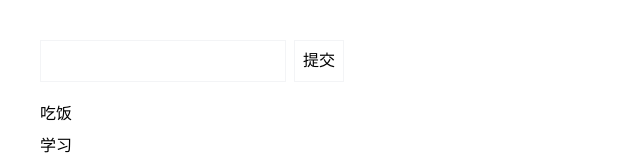
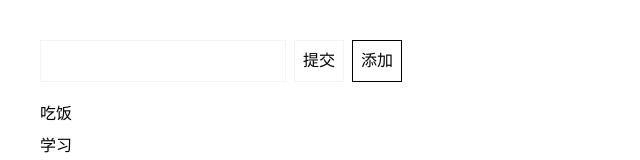
Before and after one commit to Jerry-Hero666/learn-next, a Next.js app: page /server-action in a window 1280 px wide. Shown: the top 160 px of the page, without its empty margins (0-640 px from the left). Built offline with nearby package versions, Linux system fonts and the light colour scheme; a web font is replaced by a local one; what @ant-design/nextjs-registry would draw is missing.

Commit message:
客户端组件下沉

```diff
--- a/src/actions/index.ts
+++ b/src/actions/index.ts
@@ -9,6 +9,8 @@ export async function getTodos() {
 }
 
 export async function addTodo(formData: FormData) {
+  //! 要想拿到所有的formData
+  //! Object.fromEntries(formData) 拿到所有值
   const todo = formData.get("todo") as string;
   data.push(todo)
 
--- a/src/app/server-action/page.tsx
+++ b/src/app/server-action/page.tsx
@@ -1,4 +1,5 @@
 import { addTodo, getTodos } from "@/actions";
+import ClientButton from "@/components/client-button";
 import { Metadata } from "next";
 
 export const metadata: Metadata = {
@@ -8,20 +9,27 @@ export const metadata: Metadata = {
 
 export default async function Home() {
   const data = await getTodos();
+  const addTodoWithOthers = addTodo.bind(null);
   return (
     <div className="p-10">
-      <form action={addTodo} >
-        <input type="text" name="todo" className="border-gray-100 border p-2" />
+      <div className="flex">
+        <form action={addTodoWithOthers}>
+          <input
+            type="text"
+            name="todo"
+            className="border-gray-100 border p-2"
+          />
           <button type="submit" className="border border-gray-100 p-2 ml-2">
             提交
           </button>
         </form>
+        <ClientButton>添加</ClientButton>
+      </div>
+
       <ul className="leading-8 mt-4">
-        {
-            data.map((item,index)=>(
+        {data.map((item, index) => (
           <li key={index}>{item}</li>
-            ))
-        }
+        ))}
       </ul>
     </div>
   );
--- /dev/null
+++ b/src/components/client-button.tsx
@@ -0,0 +1,18 @@
+"use client";
+import { addTodo } from "@/actions";
+
+const ClientButton = ({ children }: { children: React.ReactNode }) => {
+  return (
+    <button
+      className="border p-2 ml-2"
+      onClick={async () => {
+        const formData = new FormData();
+        formData.append("todo", "打豆豆");
+        await addTodo(formData);
+      }}
+    >
+      {children}
+    </button>
+  );
+};
+export default ClientButton;
```
Lines whose indentation alone changed are shown as unchanged.
